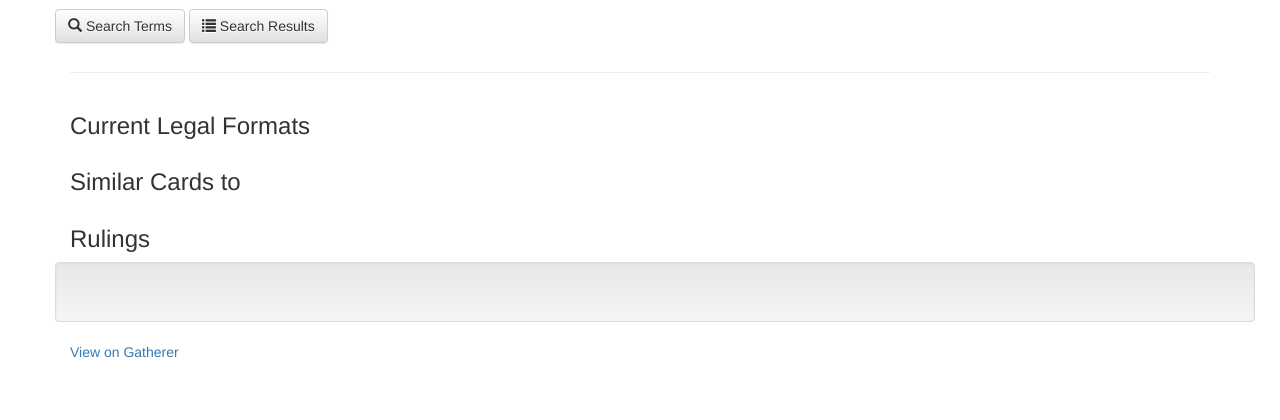
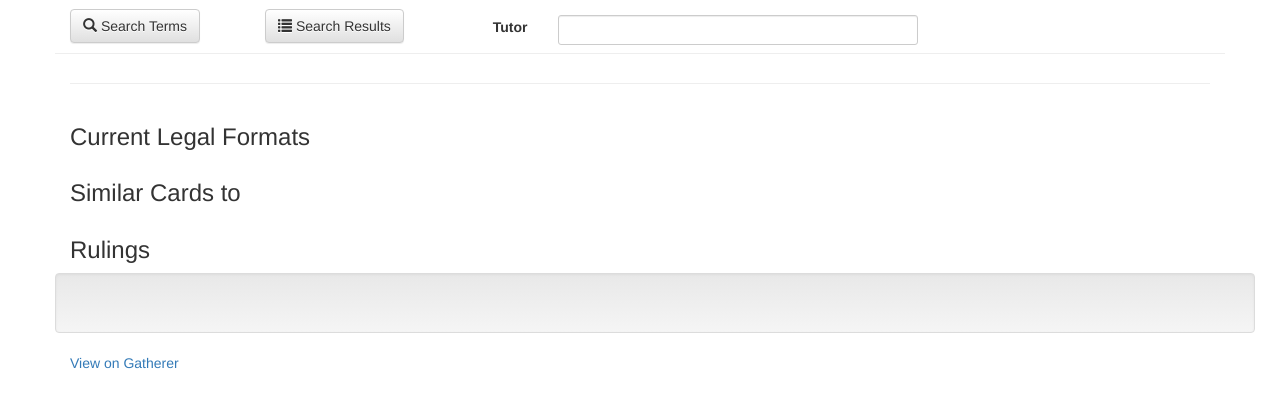
Before and after one commit to jcrickmer/mtgdbpy, a Django app: template cards/templates/cards/detail.html in a window 1280 px wide. Shown: the part 51-471 px from the top of the page. Run offline with Django 3.2, Linux system fonts and the light colour scheme; the template is opened without the code that fills it, so the values that code supplies are empty; some libraries are stand-ins or nearby versions.

Commit message:
Put the Tutor function on the card display pages, and worked to re-use that code as much as possible.

```diff
--- a/cards/templates/cards/detail.html
+++ b/cards/templates/cards/detail.html
@@ -5,16 +5,19 @@
 {% block description %}Magic: The Gathering card {{ physicalCardTitle }} information and analysis{% endblock %}
 
 {% block subsearchnav %}
-<div class="row">
-  <button id="return-terms" class="btn btn-default"><span class="glyphicon glyphicon-search"></span>&nbsp;Search Terms</button>
-  <button id="return-results" class="btn btn-default"><span class="glyphicon glyphicon-list"></span>&nbsp;Search Results</button>
+<div class="row" style="padding-bottom: 8px; border-bottom: 1px solid #eee;">
+  <div class="col-xs-6 col-sm-3 col-md-2"><button id="return-terms" class="btn btn-default"><span class="glyphicon glyphicon-search"></span>&nbsp;Search Terms</button></div>
+  <div class="col-xs-6 col-sm-3 col-md-2"><button id="return-results" class="btn btn-default"><span class="glyphicon glyphicon-list"></span>&nbsp;Search Results</button></div>
+  <div class="col-xs-2 col-sm-2 col-md-1 searchlabel text-right" style="padding-top: 8px"><label for="cardname" class="control-label">Tutor</label></div>
+  <div class="col-xs-10 col-sm-4 col-md-5 col-lg-4" style="padding-top: 6px;"><input id="cardtutor" type="text" name="cardtutor" class="form-control input-sm"/></div>
+  <script>
+$(function() {
+    $("#return-terms").button().click(function(event) { document.location = "{% url 'cards:index' %}"; });
+    $("#return-results").button().click(function(event) { document.location = "{% url 'cards:list' %}"; });
+	cdb.makeFieldNameAuto($("#cardtutor"));
+});
+  </script>
 </div>
-<script>
-$(function() {
-$("#return-terms").button().click(function(event) { document.location = "{% url 'cards:index' %}"; });
-$("#return-results").button().click(function(event) { document.location = "{% url 'cards:list' %}"; });
-});
-</script>
 {% endblock %}
 {% block content %}
 {% for working in cards %}
```
Also changed, not shown: cards/templates/cards/index.html (+1 -33 lines), cn/cdb.js (+35 -0 lines).
